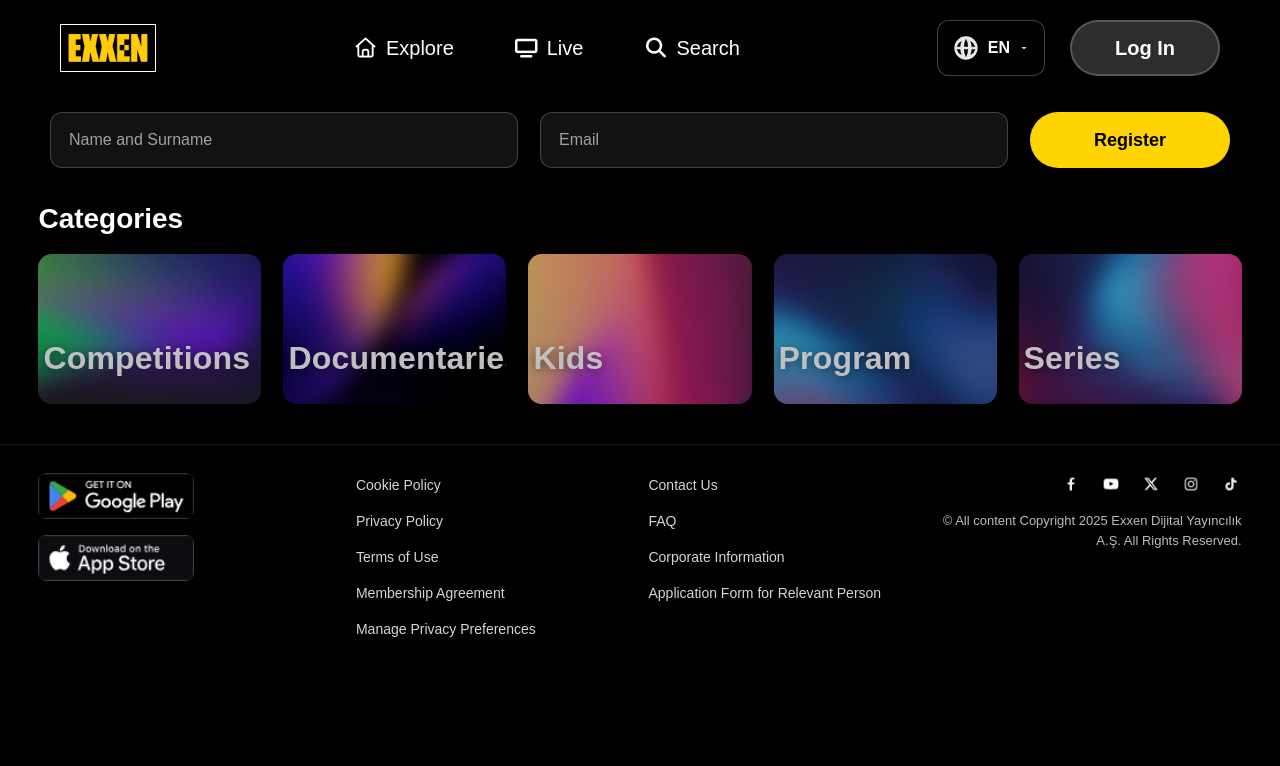
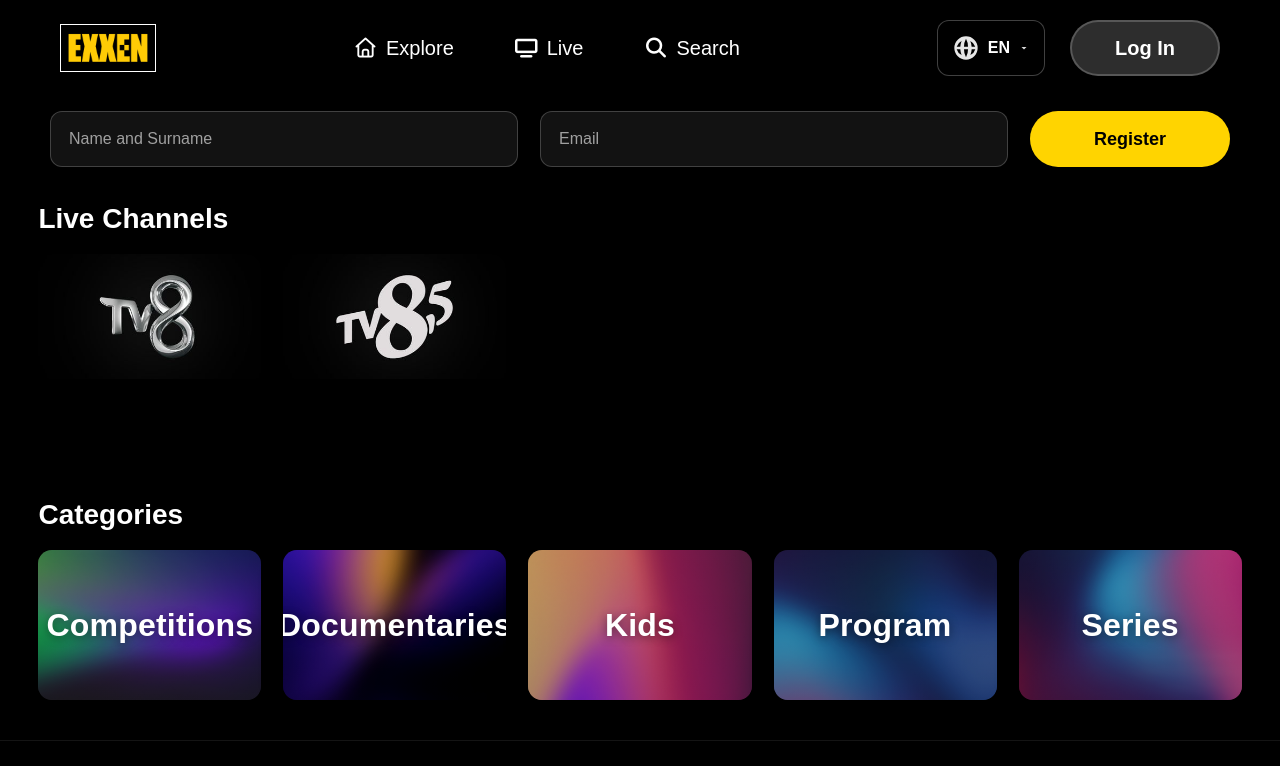
Before and after one commit to Tagforaz/Front_project-04.11.2025, a plain HTML site: page index.html in a window 1280 px wide. Shown: the top 766 px of the page. Drawn offline with nearby package versions, Linux system fonts and the light colour scheme.

Commit message:
live channels added

```diff
--- a/assets/css/style.css
+++ b/assets/css/style.css
@@ -22,8 +22,8 @@
   padding: 0 60px;
   z-index: 1000;
   background: rgba(0, 0, 0, 0.4);
-  backdrop-filter: blur(12px);
-  -webkit-backdrop-filter: blur(12px);
+  backdrop-filter: blur(10px);
+  -webkit-backdrop-filter: blur(10px);
 }
 
 .main-logo img {
@@ -185,6 +185,7 @@
 .register {
   position: fixed;
   top: 96px;
+  transform: translateY(-1px);
   left: 0;
   width: 100%;
   display: flex;
@@ -319,6 +320,38 @@
   text-align: right;
   display: inline-block;
 }
+
+.live-channels {
+  width: 94%;
+  max-width: none;
+  margin: 28px auto 40px;
+  color: white;
+}
+.ctg-channel {
+  display: grid;
+  grid-template-columns: repeat(5, minmax(0, 1fr));
+  gap: 22px;
+}
+.live-channels h2 {
+  font-size: 28px;
+  font-weight: 700;
+  margin-bottom: 14px;
+}
+.channel-card {
+  position: relative;
+  display: block;
+  height: 200px;
+  border-radius: 14px;
+  overflow: hidden;
+  text-decoration: none;
+}
+.channel-card:hover {
+  height: 250px;
+  border: 3px solid #ffd400;
+  width: 100%;
+  box-shadow: 0 12px 30px rgba(0, 0, 0, 0.45);
+}
+
 .categories {
   width: 94%;
   max-width: none;
@@ -374,13 +407,17 @@
 
 .ctg-card span {
   position: absolute;
-  left: 5px;
-  bottom: 22px;
+  inset: 0;
+  display: flex;
+  align-items: center;
+  justify-content: center;
   font-weight: 800;
   font-size: 32px;
   letter-spacing: 0.2px;
-  color: #fff (0, 0%, 100%);
+  color: #fff;
   text-shadow: 0 2px 10px rgba(0, 0, 0, 0.45);
+  z-index: 1;
+  pointer-events: none;
 }
 
 .ctg-card:hover::after {
@@ -532,16 +569,16 @@
   .foot-links a {
     font-size: 15px;
   }
-.foot-col{
+  .foot-col {
     text-align: center;
   }
-.foot-apps{
+  .foot-apps {
     padding-left: 35%;
   }
-.icons{
+  .icons {
     padding-left: 30%;
   }
-.copyright{
+  .copyright {
     padding-left: 17%;
   }
   .categories {
--- a/index.html
+++ b/index.html
@@ -115,6 +115,17 @@
       </div>
     </header>
     <main>
+      <div class="live-channels">
+        <h2>Live Channels</h2>
+        <div class="ctg-channel">
+          <a class="channel-card" href="#"
+            ><img src="assets/images/CHANNEL_TV8.jpg" alt="tv8"
+          /></a>
+          <a class="channel-card" href="#"
+            ><img src="assets/images/CHANNEL_TV8_5.jpg" alt="tv8,5"
+          /></a>
+        </div>
+      </div>
       <div class="categories">
         <h2>Categories</h2>
 
```
Also changed, not shown: assets/images/CHANNEL_TV8.jpg (added), assets/images/CHANNEL_TV8_5.jpg (added). Lines whose indentation alone changed are shown as unchanged.
